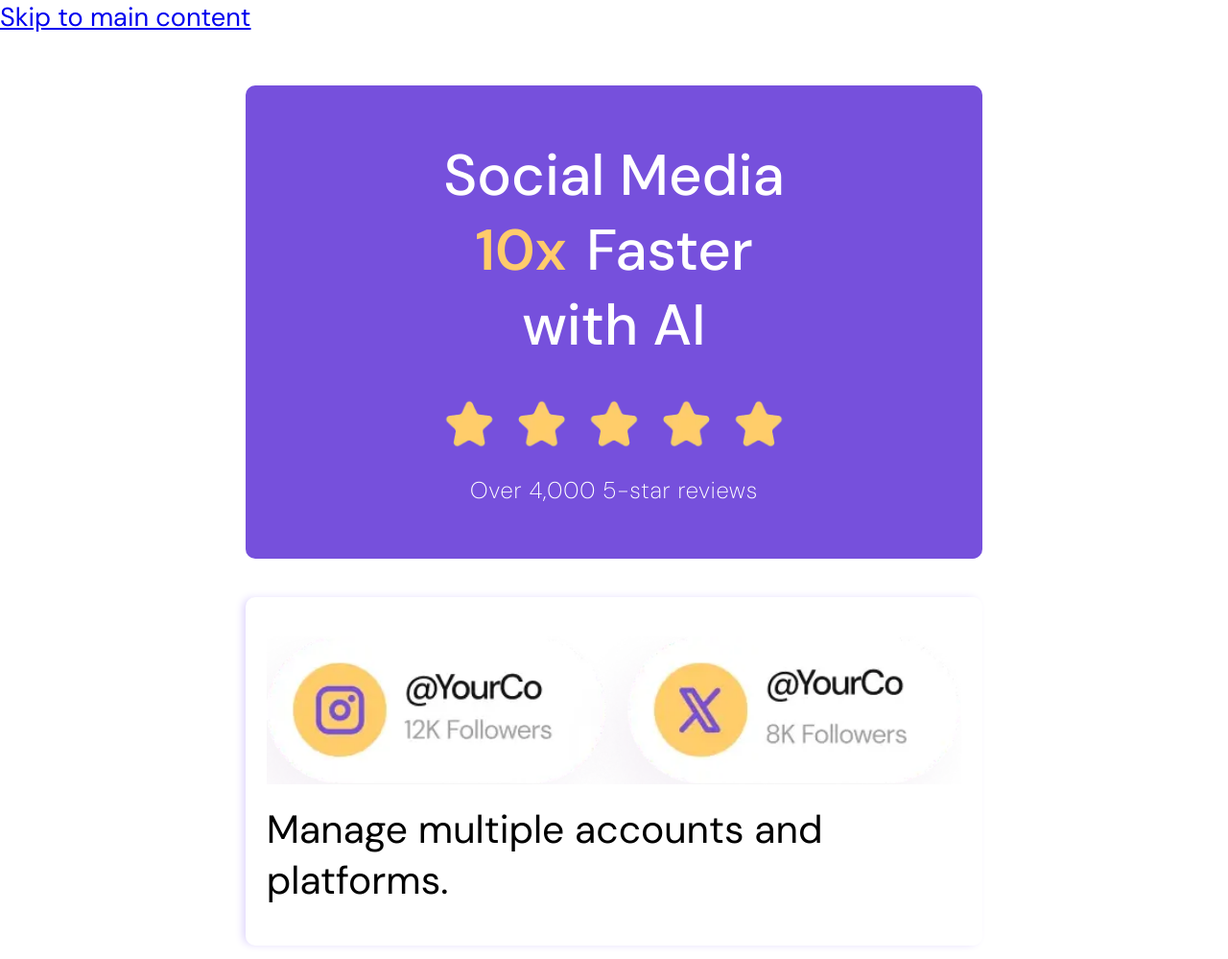
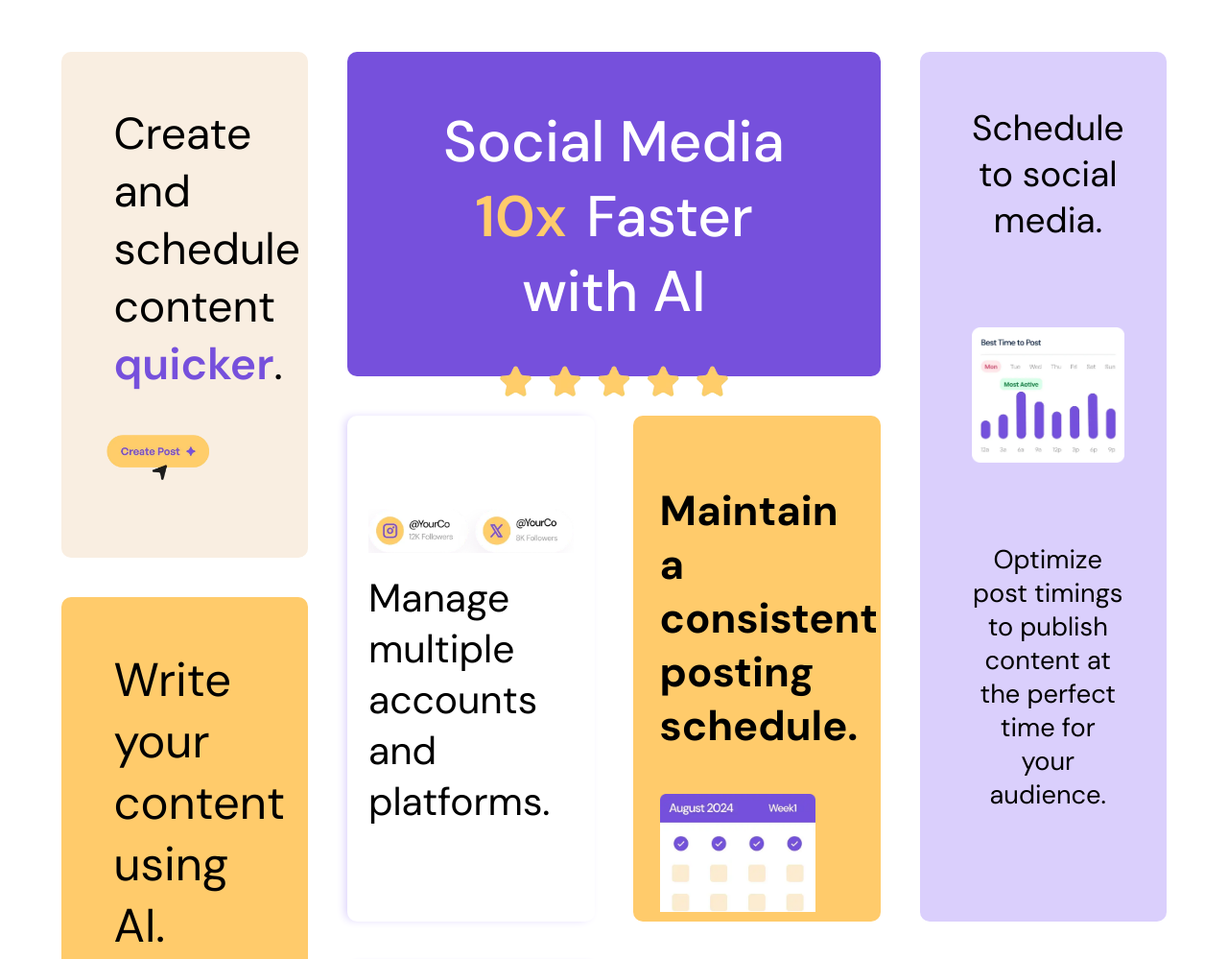
Before and after one commit to yarlinlynn/Bento-Grid-Frontend-Mentor-Project, a plain HTML site: page index.html in a window 1280 px wide. Shown: the top 999 px of the page at 96% size. Drawn offline with Linux system fonts and the light colour scheme.

Commit message:
Update styles.css
Media queries for bento layout

```diff
--- a/assets/css/styles.css
+++ b/assets/css/styles.css
@@ -36,16 +36,50 @@ img {
   cursor: pointer;
 }
 
+.skip-link {
+  position: absolute;
+  top: -40px;
+  left: 0;
+  color: #fff;
+  padding: 8px;
+  z-index: 100;
+  text-decoration: none;
+}
+
+.skip-link:focus {
+  top: 0;
+}
+
 
 /*-----------------------------------*\
   #BENTO LAYOUT
 \*-----------------------------------*/
-main {
+.bento-layout {
   display: grid;
   gap: 1.5em;
-  /* margin: 1.2em; */
+  margin: 1.2em;
   margin: 2em auto;
 }
+
+section {
+  border-radius: 10px;
+  padding: 2em;
+}
+
+
+/* @media (max-width: 768px) {
+  .bento-layout {
+    grid-template-areas: none;
+    grid-template-columns: 1fr;
+  }
+
+  .bento-layout > section {
+    grid-area: unset;
+  }
+} */
+/*.
+/*
+
 @media screen and (max-width: 590px) {
   main {
   width: 85%;
@@ -58,11 +92,61 @@ main {
 
   }
 }
+*/
 
-section {
-  border-radius: 10px;
-  padding: 2em;
+
+
+@media screen and (min-width: 768px) {
+  .bento-layout {
+    display: grid;
+    gap: 1.5rem;
+    width: 90%;
+    grid-template-columns: repeat(8, minmax(0px, 1fr));
+    grid-template-rows: repeat(8, minmax(0px, 0.25fr));
+    grid-template-areas:
+      "create create headline headline headline headline optimize optimize"
+      "create create headline headline headline headline optimize optimize"
+      "create create accounts accounts schedule schedule optimize optimize"
+      "write write accounts accounts schedule schedule optimize optimize"
+      "write write accounts accounts schedule schedule optimize optimize"
+      "write write audience audience followers followers followers followers"
+      "write write audience audience followers followers followers followers"
+      "write write audience audience followers followers followers followers";
+  }
+
+  .social-ratings {
+  grid-area: headline;
+  }
+
+  .my-accounts {
+    grid-area: accounts;
+  }
+
+  .schedule {
+    grid-area: schedule;
+  }
+
+  .social-analytics {
+    grid-area: optimize;
+  }
+
+  .follower-growth {
+    grid-area: followers;
+  }
+
+  .audience-growth {
+    grid-area: audience;
+  }
+
+  .create-post {
+    grid-area: create;
+  }
+
+  .content-using-ai {
+    grid-area: write;
+  }
 }
+
 
 /*-----------------------------------*\
   #SECTION RATINGS SECTION
@@ -244,3 +328,9 @@ section {
 }
 
 .ai-generated-img { width: 100%; }
+
+
+.attribution {
+  font-size: 10px;
+  text-align: center;
+}
```
